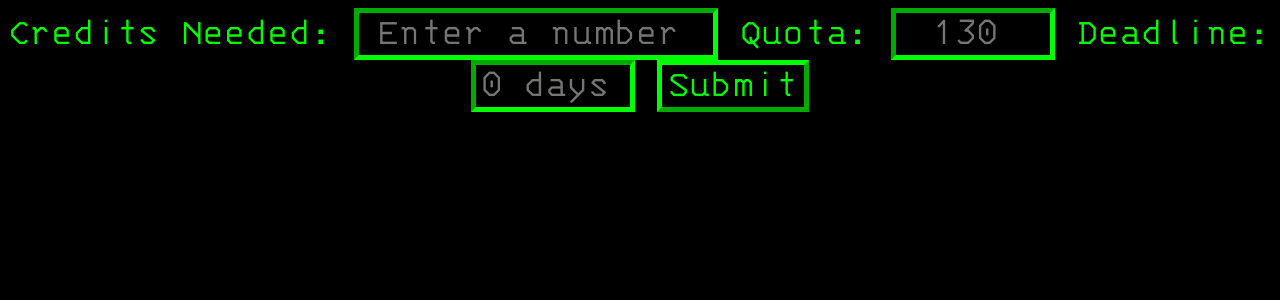
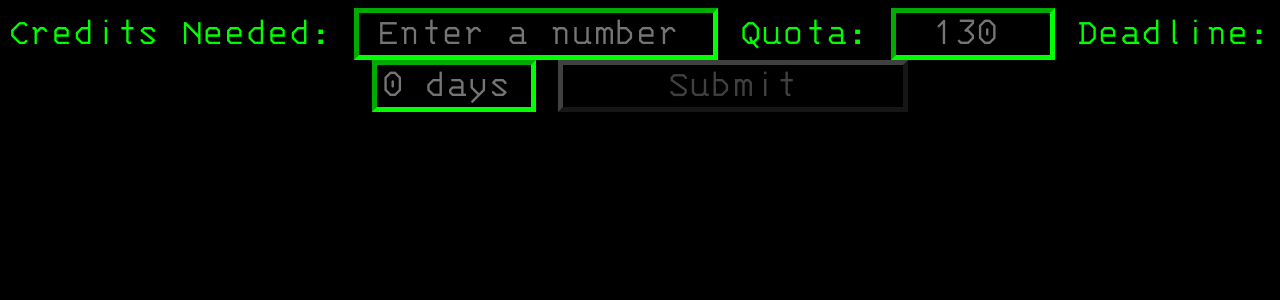
Before and after one commit to MaxOhNoo/LethalCalculator, a SvelteKit app: page / in a window 1280 px wide. Shown: the top 300 px of the page. Built offline with nearby package versions, Linux system fonts and the light colour scheme.

Commit message:
Submit button greys out when a credit number isn't entered

```diff
--- a/src/routes/+page.svelte
+++ b/src/routes/+page.svelte
@@ -50,7 +50,13 @@
         bind:value={days}
         on:change={((scrap = undefined), formCheck)}
     />
-    <button type="submit" on:focus={formCheck} on:mouseover={formCheck}>Submit</button>
+    <button
+        type="submit"
+        style="width: 350px;"
+        on:focus={formCheck}
+        on:mouseover={formCheck}
+        class={!credits == true ? 'disabled' : ''}>Submit</button
+    >
 </form>
 
 {#if scrap !== undefined}
@@ -83,6 +89,13 @@
     .largeformbox {
         width: 350px;
     }
+    .disabled {
+        opacity: 0.5;
+        color: gray;
+        border-color: gray;
+        pointer-events: none;
+        cursor: not-allowed;
+    }
     input[type='number'] {
         appearance: textfield;
     }
```
